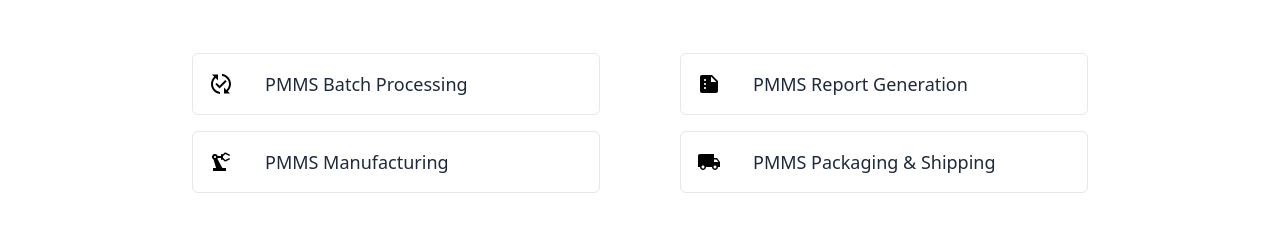
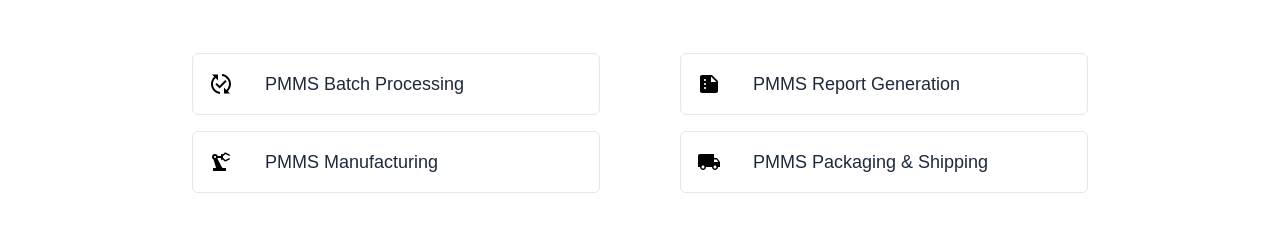
Before and after one commit to Harish1611/Pharma-Medical-Management-System, a React (Create React App) app: page / in a window 1280 px wide. Shown: the part 487-713 px from the top of the page. Built offline with nearby package versions, Linux system fonts and the light colour scheme.

Commit message:
New: Poppins font is added for text in the application

```diff
--- a/src/Components/Home/MedServicesCard.jsx
+++ b/src/Components/Home/MedServicesCard.jsx
@@ -21,7 +21,7 @@ const MedServicesCard = ({ cardData }) => {
               {item.icon} {/* Render the icon component */}
             </div>
             <div className='flex-col'>
-              <p class='text-slate-800 font-normal text-lg sm:text-lg hover:text-slate-500 px-3 sm:px-8'>{item.service}</p> {/* Render the service name */}
+              <p class='text-slate-800 font-normal font-poppins text-lg sm:text-lg hover:text-slate-500 px-3 sm:px-8'>{item.service}</p> {/* Render the service name */}
             </div>
           </div>
         </Grid>
--- a/src/index.css
+++ b/src/index.css
@@ -2,4 +2,5 @@
 @tailwind components;
 @tailwind utilities;
 
-@import url('https://fonts.googleapis.com/css2?family=Cinzel:wght@400..900&display=swap')
+@import url('https://fonts.googleapis.com/css2?family=Cinzel:wght@400..900&display=swap');
+@import url('https://fonts.googleapis.com/css2?family=Poppins&display=swap');
--- a/tailwind.config.js
+++ b/tailwind.config.js
@@ -7,6 +7,8 @@ module.exports = {
     extend: {
       fontFamily: {
         'cinzel': ['Cinzel', 'sans-serif'],
+        'poppins': ['Poppins', 'sans-serif'],
+
       },
     },
   },
```
